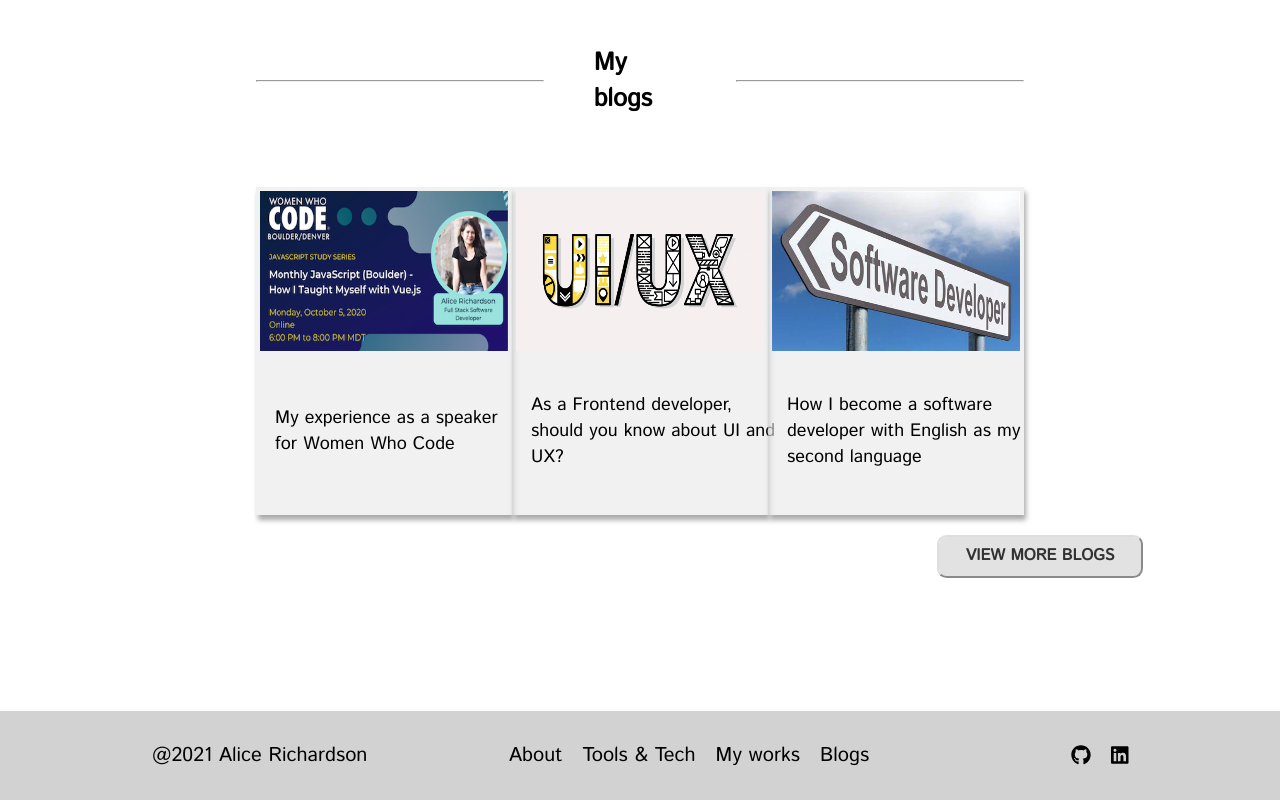
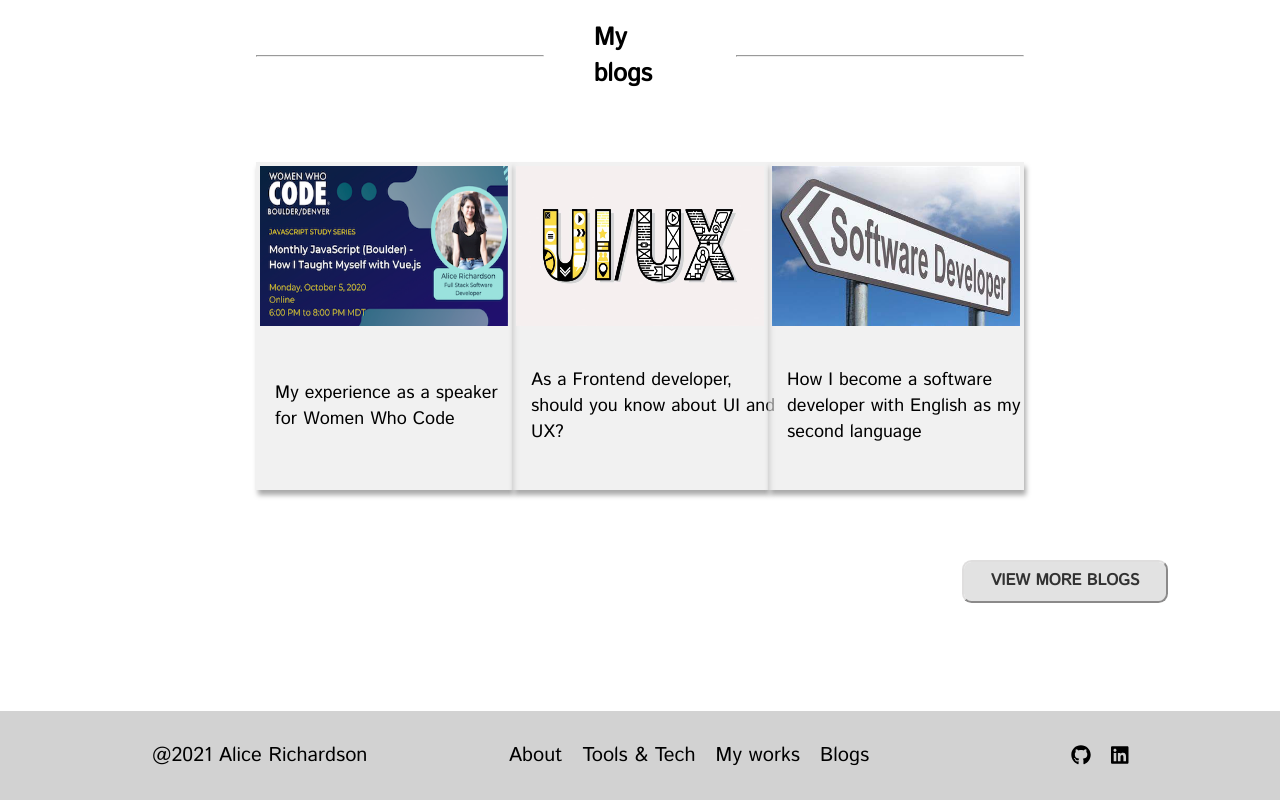
Before and after one commit to Alicerichardson28/portfolio, a React (Create React App) app: page / in a window 1280 px wide. Shown: the part 4285-5085 px from the top of the page. Built offline with nearby package versions, Linux system fonts and the light colour scheme.

Commit message:
adjust button more blog

```diff
--- a/src/components/BlogsAtHomePage.css
+++ b/src/components/BlogsAtHomePage.css
@@ -74,7 +74,8 @@ hr {
 }
 
 .more-blog-button{
-    margin-left: 800px;
+    margin-top: 70px;
+    margin-left: 850px;
     border-color: #dfdede;
     font-family: 'Istok Web', sans-serif;
     font-weight: 600;
```
